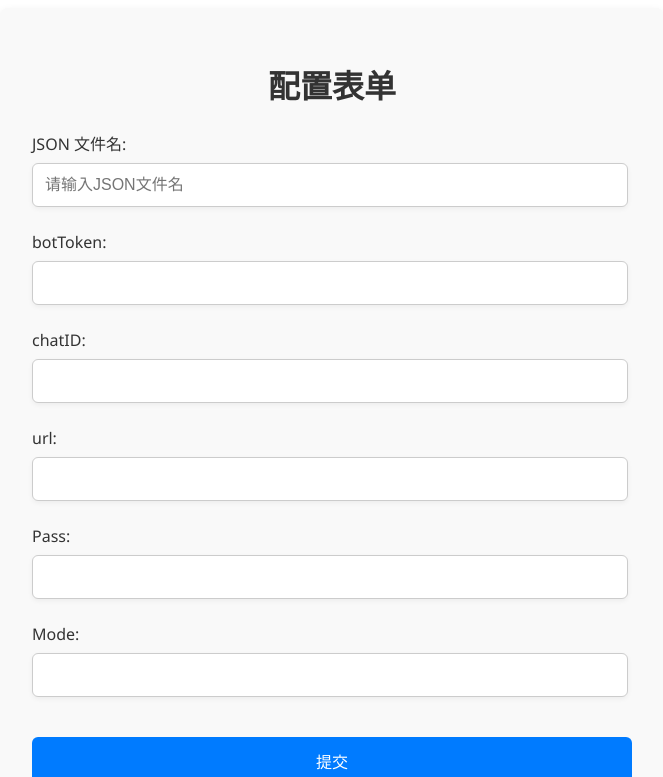
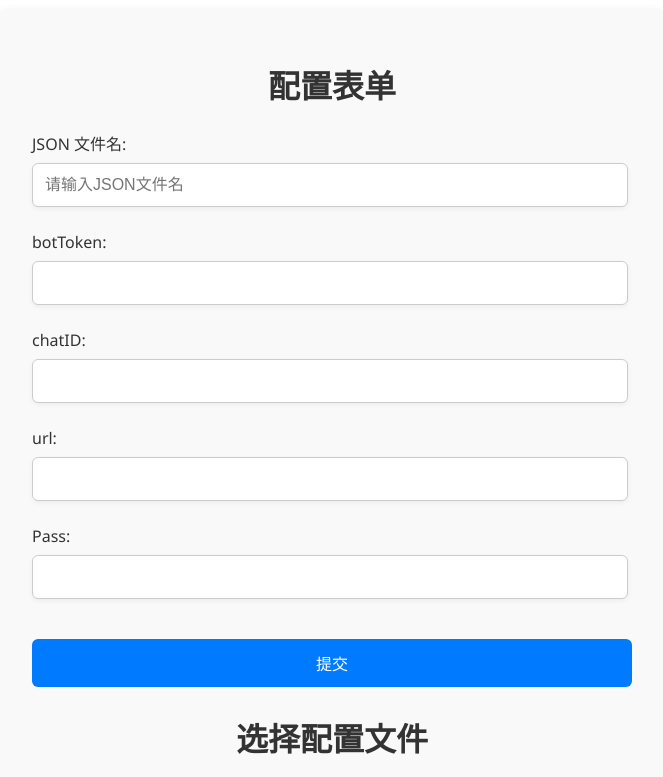
Before and after one commit to SkyDependence/tgDrive-front, a Vue app: page / in a window 1280 px wide. Shown: the top 777 px of the page, without its empty margins (308-971 px from the left). Built offline with nearby package versions, Linux system fonts and the light colour scheme.

Commit message:
🐞 fix: delete mode

```diff
--- a/src/views/Home.vue
+++ b/src/views/Home.vue
@@ -59,16 +59,6 @@
         />
       </div>
 
-      <div class="form-group">
-        <label for="mode" class="label">Mode:</label>
-        <input
-          type="text"
-          id="mode"
-          v-model="config.mode"
-          class="input"
-        />
-      </div>
-
       <button type="submit" class="button">提交</button>
     </form>
 
@@ -110,7 +100,6 @@ export default {
         token: '',
         target: '',
         pass: '',
-        mode: '',
         url: ''
       },
       message: ''
@@ -130,7 +119,6 @@ export default {
           token: '',
           target: '',
           pass: '',
-          mode: '',
           url: ''
         };
       } catch (error) {
```
